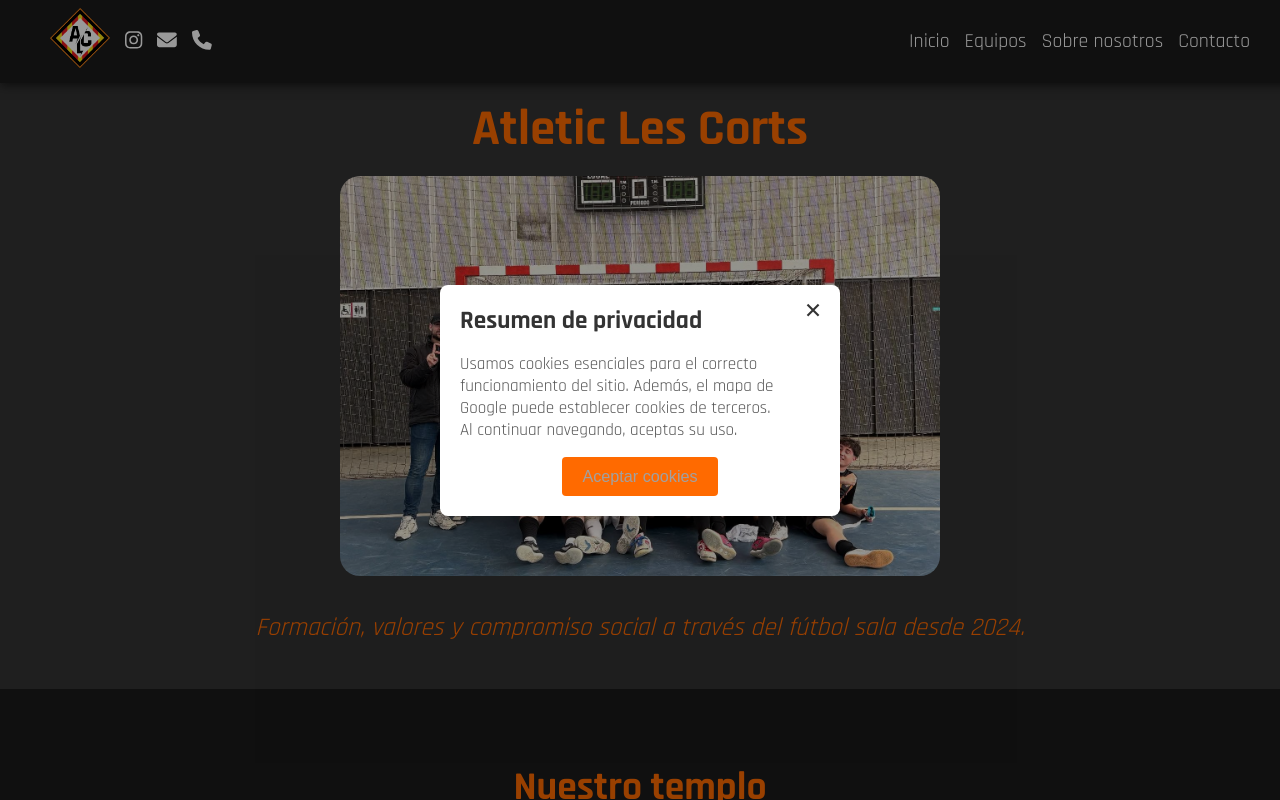
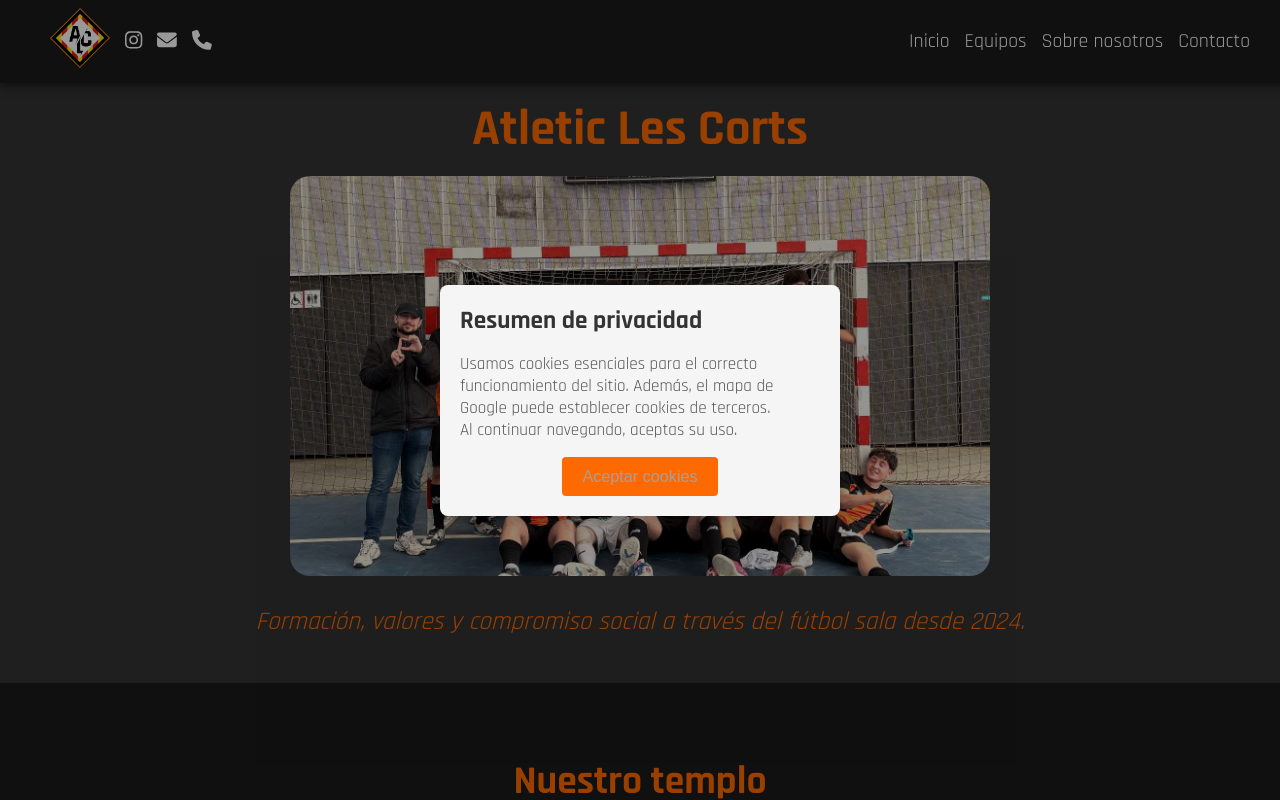
Before and after one commit to Rauljouman/atletic_lc_page, a Next.js app: page / in a window 1280 px wide. Shown: the top 800 px of the page. Built offline with nearby package versions, Linux system fonts and the light colour scheme.

Commit message:
fix fotod

```diff
--- a/src/components/CookieConsentPanel.module.css
+++ b/src/components/CookieConsentPanel.module.css
@@ -6,11 +6,11 @@
   justify-content: center;
   align-items: center;
   z-index: 9999;
-  padding: 20px;
+  padding: 18px;
 }
 
 .panel {
-  background: #fff;
+  background: #f5f5f5;
   padding: 20px;
   width: 100%;
   max-width: 360px;
@@ -28,7 +28,7 @@
   background: transparent;
   font-size: 1.2rem;
   cursor: pointer;
-  color: #333;
+  color: #f5f5f5;
 }
 
 .title {
--- a/src/components/GroupSection.module.css
+++ b/src/components/GroupSection.module.css
@@ -9,12 +9,16 @@
   margin: 30px auto;
   width: 90%;
   max-width: 700px;
+  height: 400px;
   font-weight: bold;
   color: #444;
 }
 
 .photo{
   border-radius: 20px;
+  width: 100%;
+  height: 100%;
+  object-fit: cover;
 }
 
 
```
